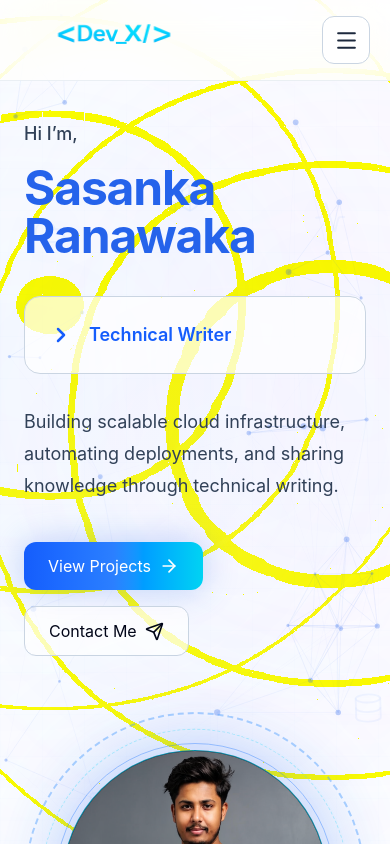
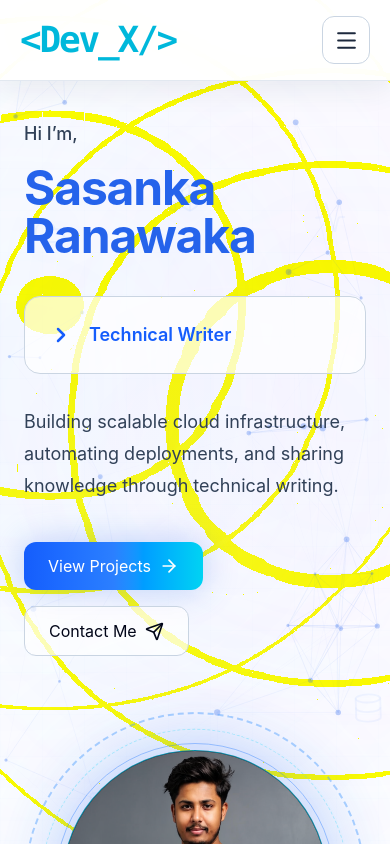
Before and after one commit to SasankaDinith/Modern-Portfolio-Website, a React (Vite) app in the folder client/: page / in a window 390 px wide. Shown: the top 844 px of the page. Built offline with nearby package versions, Linux system fonts and the light colour scheme.

Commit message:
Update portfolio

```diff
--- a/client/src/components/common/Logo.tsx
+++ b/client/src/components/common/Logo.tsx
@@ -1,54 +1,59 @@
-import { motion, useReducedMotion } from "motion/react";
+import { motion } from "motion/react";
 
-import devxLogo from "../../assets/images/logo.png";
+type LogoProps = {
+  onClick?: () => void;
+};
 
-interface LogoProps {
-  className?: string;
-}
-
-export function Logo({ className = "" }: LogoProps) {
-  const reduceMotion = useReducedMotion();
-
-  const scrollToHome = () => {
-    document.getElementById("home")?.scrollIntoView({
-      behavior: "smooth",
-      block: "start",
-    });
-  };
-
+export function Logo({
+  onClick,
+}: LogoProps) {
   return (
     <motion.button
       type="button"
-      onClick={scrollToHome}
-      whileHover={
-        reduceMotion
-          ? undefined
-          : {
-              scale: 1.07,
-              y: -3,
-            }
-      }
-      whileTap={
-        reduceMotion
-          ? undefined
-          : {
-              scale: 0.97,
-            }
-      }
+      onClick={onClick}
+      whileHover={{
+        scale: 1.05,
+      }}
+      whileTap={{
+        scale: 0.98,
+      }}
       transition={{
-        type: "spring",
-        stiffness: 190,
-        damping: 18,
-        mass: 0.7,
+        duration: 0.25,
+        ease: [0.22, 1, 0.36, 1],
       }}
-      className={`group flex h-20 w-full cursor-pointer items-center justify-center border-0 bg-transparent p-0 outline-none ${className}`}
-      aria-label="Go to portfolio home"
+      className="
+        inline-flex
+        cursor-pointer
+        items-center
+        justify-center
+        whitespace-nowrap
+        bg-transparent
+        p-0
+
+        font-mono
+        text-[31px]
+        font-extrabold
+        tracking-[-0.06em]
+
+        outline-none
+
+        sm:text-[34px]
+        lg:text-[36px]
+        xl:text-[38px]
+      "
+      aria-label="Go to home"
     >
-      <img
-        src={devxLogo}
-        alt="Dev X logo"
-        className="block h-auto w-[190px] max-w-none object-contain transition-[filter] duration-500 group-hover:drop-shadow-[0_0_18px_rgba(34,211,238,0.65)]"
-      />
+      <span className="text-cyan-500 dark:text-cyan-400">
+        {"<"}
+      </span>
+
+      <span className="text-cyan-500 dark:text-cyan-400">
+        Dev_X
+      </span>
+
+      <span className="text-cyan-500 dark:text-cyan-400">
+        {"/>"}
+      </span>
     </motion.button>
   );
 }
--- a/client/src/components/navigation/Navbar.tsx
+++ b/client/src/components/navigation/Navbar.tsx
@@ -195,13 +195,47 @@ export function Navbar() {
 
   return (
     <>
+
     <header
-        className={`fixed inset-x-0 top-0 z-[100] overflow-visible border-b transition-all duration-300 ${
-          isScrolled || isMenuOpen
-            ? "border-slate-200 bg-white/95 shadow-[0_10px_40px_rgba(15,23,42,0.08)] backdrop-blur-xl dark:border-blue-400/15 dark:bg-slate-950/95 dark:shadow-[0_10px_40px_rgba(2,6,23,0.45)]"
-            : "border-slate-200/70 bg-white/80 backdrop-blur-xl dark:border-blue-400/10 dark:bg-slate-950/80"
-        }`}
+  className={`
+    fixed
+    inset-x-0
+    top-0
+    z-[100]
+    overflow-visible
+    border-b
+    transition-all
+    duration-300
+
+    ${
+      activeSection === "home" &&
+      !isScrolled &&
+      !isMenuOpen
+        ? `
+          border-transparent
+          bg-transparent
+          shadow-none
+          backdrop-blur-none
+
+          dark:border-transparent
+          dark:bg-transparent
+          dark:shadow-none
+        `
+        : `
+          border-slate-200
+          bg-white/95
+          shadow-[0_8px_30px_rgba(15,23,42,0.07)]
+          backdrop-blur-xl
+
+          dark:border-blue-400/15
+          dark:bg-slate-950/95
+          dark:shadow-[0_8px_30px_rgba(2,6,23,0.35)]
+        `
+    }
+  `}
 >
+
+
         <nav
           className="
             mx-auto
@@ -225,10 +259,33 @@ export function Navbar() {
           aria-label="Primary navigation"
         >
          {/* Logo */}
-          <div className="flex min-w-0 items-center">
-            <Logo />
+{/* Logo */}
+<div
+  className="
+  inline-flex
+  cursor-pointer
+  items-center
+  justify-center
+  whitespace-nowrap
+  bg-transparent
+  p-0
+
+  font-mono
+  text-[36px]
+  font-extrabold
+  tracking-[-0.06em]
+
+  sm:text-[30px]
+  lg:text-[30px]
+  xl:text-[30px]
+"
+>
+  <Logo
+    onClick={() =>
+      navigateToSection("home")
+    }
+  />
 </div>
-
           {/* Desktop navigation */}
           <div className="hidden min-w-0 justify-center xl:flex">
             <div className="flex items-center justify-center gap-5">
@@ -274,7 +331,25 @@ export function Navbar() {
           </div>
 
           {/* Desktop actions */}
-          <div className="hidden shrink-0 items-center justify-end gap-3 xl:flex">
+{/* Desktop actions */}
+<div
+  className="
+    hidden
+    shrink-0
+    items-center
+    justify-end
+    gap-3
+
+    xl:flex
+    xl:pr-8
+
+    2xl:pr-12
+  "
+>
+  {/* Theme toggle */}
+  <ThemeToggle />
+
+  {/* Download CV */}
   <a
     href="/documents/sasanka-ranawaka-cv.pdf"
     download
@@ -295,7 +370,6 @@ export function Navbar() {
       shadow-[0_0_25px_rgba(37,99,235,0.25)]
       transition
       duration-300
-
       hover:-translate-y-0.5
     "
   >
@@ -306,8 +380,6 @@ export function Navbar() {
       aria-hidden="true"
     />
   </a>
-
-            <ThemeToggle />
 </div>
 
           {/* Mobile menu button */}
--- a/client/src/features/contact/ContactFooter.tsx
+++ b/client/src/features/contact/ContactFooter.tsx
@@ -4,6 +4,9 @@ import {
   footerNavigationLinks,
   footerResourceLinks,
 } from "./contact.data";
+
+import { ArrowUp } from "lucide-react";
+import { motion } from "motion/react";
 
 function scrollToSection(sectionId: string) {
   document.getElementById(sectionId)?.scrollIntoView({
@@ -13,8 +16,76 @@ function scrollToSection(sectionId: string) {
 }
 
 export function ContactFooter() {
+
+
+  const scrollToHero = () => {
+  const hero = document.getElementById("home");
+
+  if (!hero) return;
+
+  window.scrollTo({
+    top: 0,
+    behavior: "smooth",
+  });
+};
   return (
+
+
+
     <footer className="relative mt-10">
+
+
+      <motion.button
+  type="button"
+  onClick={scrollToHero}
+  whileHover={{
+    scale: 1.08,
+  }}
+  whileTap={{
+    scale: 0.94,
+  }}
+  transition={{
+    duration: 0.2,
+  }}
+  aria-label="Back to top"
+  title="Back to top"
+  className="
+    group
+    absolute
+    bottom-8
+    right-8
+
+    flex
+    h-12
+    w-12
+    cursor-pointer
+    items-center
+    justify-center
+
+    rounded-full
+    bg-red-600
+    text-white
+
+    shadow-[0_8px_25px_rgba(220,38,38,0.30)]
+
+    transition-all
+    duration-300
+
+    hover:bg-red-500
+    hover:shadow-[0_10px_35px_rgba(239,68,68,0.42)]
+  "
+>
+  <ArrowUp
+    size={24}
+    strokeWidth={2.5}
+    className="
+      transition-transform
+      duration-300
+      group-hover:-translate-y-0.5
+    "
+    aria-hidden="true"
+  />
+</motion.button>
       {/* Top divider line */}
       <div
         className="h-px w-full bg-gradient-to-r from-cyan-400/70 via-blue-500/40 to-purple-500/70"
@@ -33,10 +104,9 @@ export function ContactFooter() {
           </button>
 
           <p className="mt-5 max-w-md leading-7 text-slate-400">
-            Building secure and reliable cloud infrastructure,
-            automating delivery workflows, and sharing practical
-            engineering knowledge through technical writing and
-            research.
+            Building reliable cloud-native infrastructure, automating delivery and operations,
+            and exploring observability, AI-driven engineering, and practical solutions to
+            real-world infrastructure challenges.
           </p>
 
           {/* Footer social icons */}
@@ -103,7 +173,13 @@ export function ContactFooter() {
             Sasanka Ranawaka
           </span>
         </p>
+
+
+
       </div>
+
+
+
     </footer>
   );
 }
```
Lines whose indentation alone changed are shown as unchanged.
